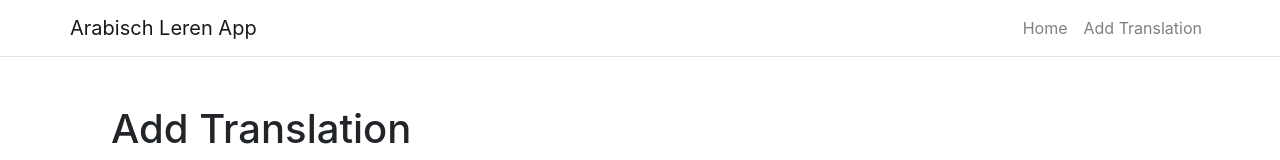
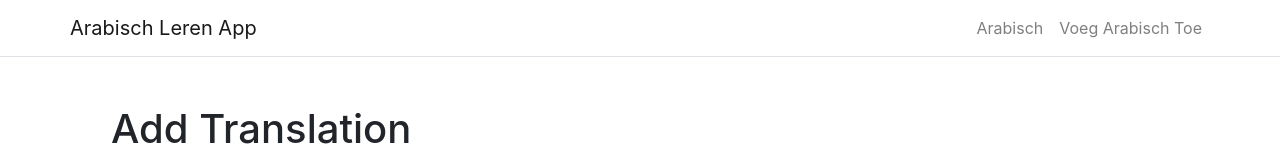
Before and after one commit to RedouanBou/arabisch-leren-app, a React (Create React App) app: page /arabisch-leren-app/add-translation in a window 1280 px wide. Shown: the top 160 px of the page. Built offline with nearby package versions, Linux system fonts and the light colour scheme.

Commit message:
Made a change in Header

```diff
--- a/src/Components/Header.js
+++ b/src/Components/Header.js
@@ -16,8 +16,8 @@ function Header() {
             <Navbar.Toggle className="border-0" aria-controls="navbar-toggle" />
             <Navbar.Collapse id="navbar-toggle">
               <Nav className="ml-auto">
-                <Link className="nav-link" to="/arabisch-leren-app/">Home</Link>
-                <Link className="nav-link" to="/arabisch-leren-app/add-translation">Add Translation</Link>
+                <Link className="nav-link" to="/arabisch-leren-app/">Arabisch</Link>
+                <Link className="nav-link" to="/arabisch-leren-app/add-translation">Voeg Arabisch Toe</Link>
               </Nav>
             </Navbar.Collapse>
           </Container>
```
